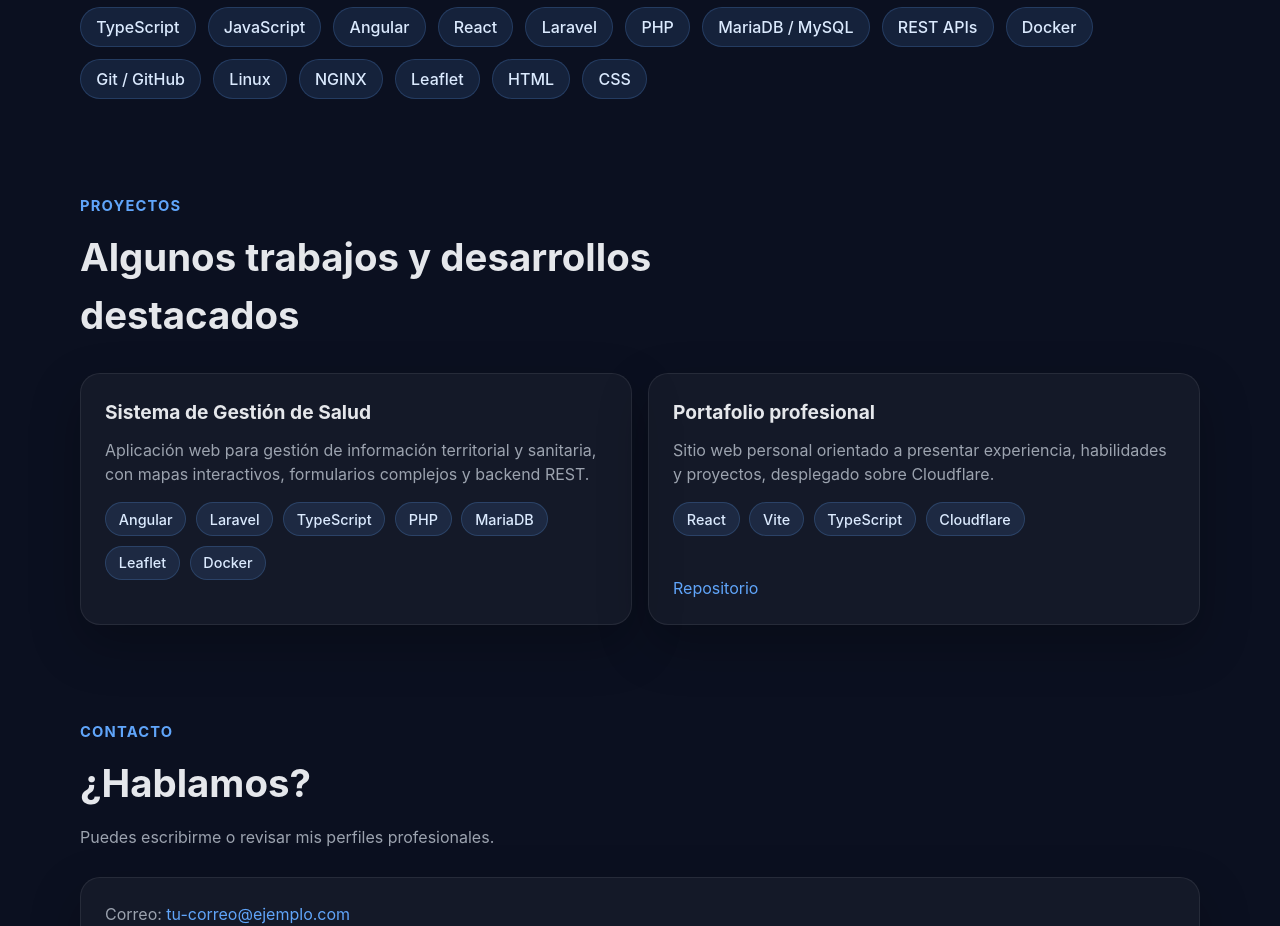
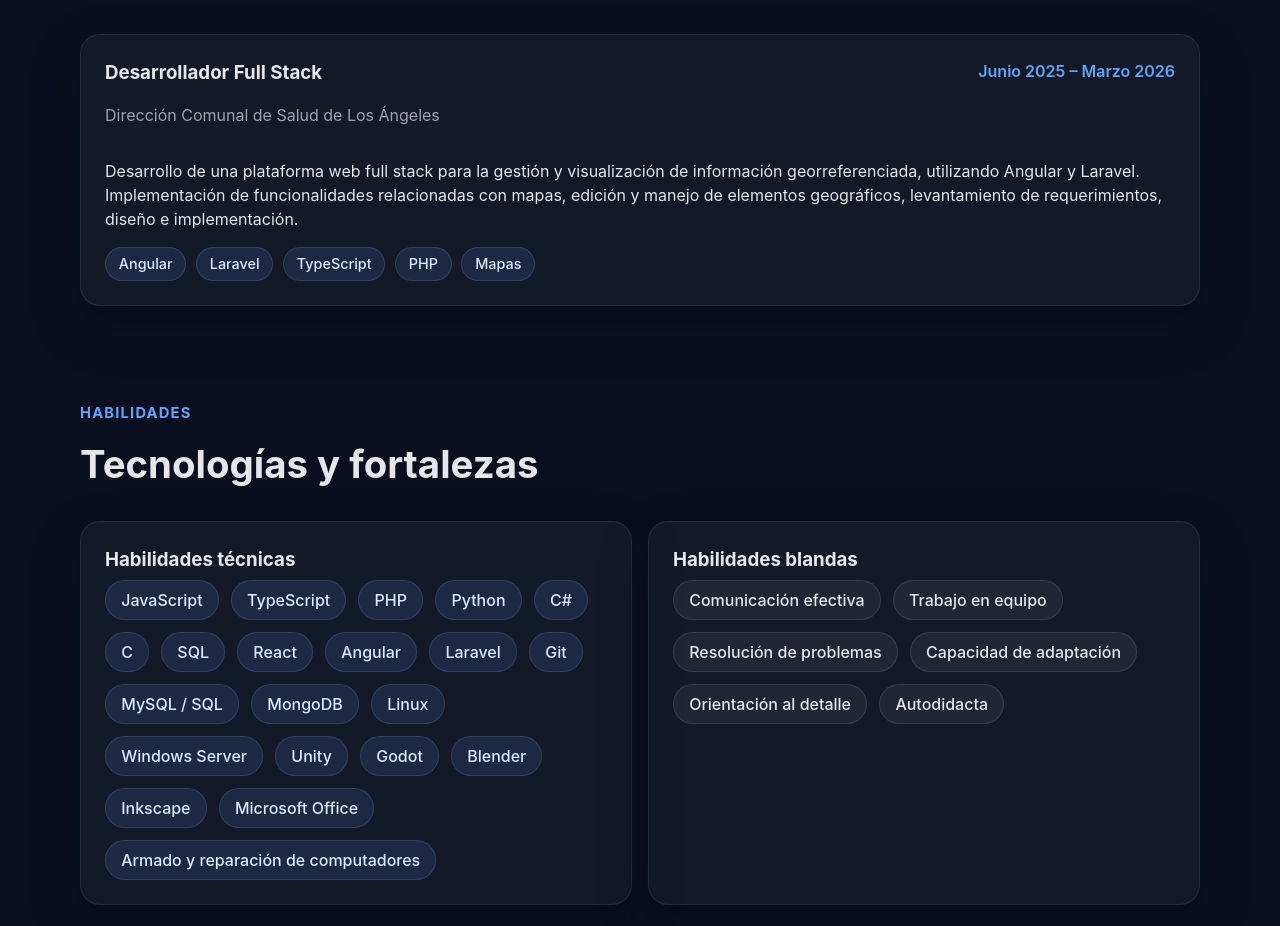
Before and after one commit to rodripgg/portfolio, a React app: page / in a window 1280 px wide. Shown: the part 1166-2092 px from the top of the page. Built offline with nearby package versions, Linux system fonts and the light colour scheme; the HTML template or start-up script is replaced by a standard one.

Commit message:
corrección de la info en base al cv

```diff
--- a/src/App.tsx
+++ b/src/App.tsx
@@ -1,5 +1,7 @@
 import { About } from "./sections/About";
 import { Contact } from "./sections/Contact";
+import { Education } from "./sections/Education";
+import { Experience } from "./sections/Experience";
 import { Footer } from "./sections/Footer";
 import { Hero } from "./sections/Hero";
 import { Projects } from "./sections/Projects";
@@ -18,8 +20,10 @@ function App() {
 
             <nav className="site-nav" aria-label="Navegación principal">
               <a href="#about">Sobre mí</a>
+              <a href="#experience">Experiencia</a>
               <a href="#skills">Skills</a>
               <a href="#projects">Proyectos</a>
+              <a href="#education">Formación</a>
               <a href="#contact">Contacto</a>
             </nav>
           </div>
@@ -29,8 +33,10 @@ function App() {
       <main>
         <Hero />
         <About />
+        <Experience />
         <Skills />
         <Projects />
+        <Education />
         <Contact />
       </main>
 
--- a/src/data/portfolio.ts
+++ b/src/data/portfolio.ts
@@ -1,63 +1,142 @@
 import type { PortfolioData } from "../types/portfolio";
 
 export const portfolioData: PortfolioData = {
-  name: "Rodrigo Parra",
+  name: "Rodrigo Parra Godoy",
   role: "Desarrollador Web Full Stack",
-  location: "Chile",
+  location: "Los Ángeles, Chile",
+  email: "rodrigoparra08@gmail.com",
+  linkedin: "https://linkedin.com/in/rodrigo-parra",
+  github: "https://github.com/rodripgg",
+  cvUrl: "/cv.pdf",
+
   summary:
-    "Ingeniero en informática enfocado en desarrollo web, construcción de interfaces modernas y backend con APIs mantenibles.",
+    "Desarrollador web full stack e ingeniero civil en informática, con experiencia en desarrollo web, servidores y desarrollo de videojuegos en Unity y Godot.",
+
   about: [
-    "Soy desarrollador full stack con foco en aplicaciones web mantenibles, tipadas y orientadas a resolver problemas reales.",
-    "He trabajado principalmente con Angular, Laravel, TypeScript, PHP, MariaDB, Docker y Linux.",
-    "Me interesa construir software claro, útil y técnicamente sólido, cuidando tanto la experiencia de usuario como la estructura interna del proyecto.",
+    "Soy egresado de Ingeniería Civil en Informática y tengo interés en seguir ampliando mis conocimientos y capacidades técnicas.",
+    "He trabajado en desarrollo web full stack, especialmente en aplicaciones orientadas a gestión, visualización de información y construcción de interfaces mantenibles.",
+    "También tengo experiencia complementaria en servidores, desarrollo de videojuegos con Unity y Godot, y proyectos técnicos con foco práctico.",
   ],
-  skills: [
+
+  technicalSkills: [
+    "JavaScript",
     "TypeScript",
-    "JavaScript",
+    "PHP",
+    "Python",
+    "C#",
+    "C",
+    "SQL",
+    "React",
     "Angular",
-    "React",
     "Laravel",
-    "PHP",
-    "MariaDB / MySQL",
-    "REST APIs",
-    "Docker",
-    "Git / GitHub",
+    "Git",
+    "MySQL / SQL",
+    "MongoDB",
     "Linux",
-    "NGINX",
-    "Leaflet",
-    "HTML",
-    "CSS",
+    "Windows Server",
+    "Unity",
+    "Godot",
+    "Blender",
+    "Inkscape",
+    "Microsoft Office",
+    "Armado y reparación de computadores",
   ],
+
+  softSkills: [
+    "Comunicación efectiva",
+    "Trabajo en equipo",
+    "Resolución de problemas",
+    "Capacidad de adaptación",
+    "Orientación al detalle",
+    "Autodidacta",
+  ],
+
   socialLinks: [
     {
       label: "GitHub",
       href: "https://github.com/rodripgg",
     },
-    // Agrega aquí LinkedIn u otras redes cuando las tengas
+    {
+      label: "LinkedIn",
+      href: "https://linkedin.com/in/rodrigo-parra",
+    },
   ],
+
+  experience: [
+    {
+      role: "Desarrollador Full Stack",
+      company: "Dirección Comunal de Salud de Los Ángeles",
+      period: "Junio 2025 – Marzo 2026",
+      description:
+        "Desarrollo de una plataforma web full stack para la gestión y visualización de información georreferenciada, utilizando Angular y Laravel. Implementación de funcionalidades relacionadas con mapas, edición y manejo de elementos geográficos, levantamiento de requerimientos, diseño e implementación.",
+      stack: ["Angular", "Laravel", "TypeScript", "PHP", "Mapas"],
+    },
+  ],
+
   projects: [
     {
-      title: "Sistema de Gestión de Salud",
+      title: "Plataforma de Gestión de Carga Terrestre",
       description:
-        "Aplicación web para gestión de información territorial y sanitaria, con mapas interactivos, formularios complejos y backend REST.",
-      stack: [
-        "Angular",
-        "Laravel",
-        "TypeScript",
-        "PHP",
-        "MariaDB",
-        "Leaflet",
-        "Docker",
-      ],
+        "Proyecto de título orientado a facilitar la logística de empresas y personas naturales mediante una plataforma web desarrollada en React.",
+      stack: ["React"],
+    },
+    {
+      title: "Plataforma de Permisos de Construcción",
+      description:
+        "Proyecto universitario en el que participé en el desarrollo de una plataforma web usando React y JavaScript.",
+      stack: ["React", "JavaScript"],
+    },
+    {
+      title: "Emprendimiento de impresión 3D",
+      description:
+        "Fundé y gestioné un emprendimiento orientado a piezas personalizadas y prototipos, encargándome del modelado 3D, operación y mantención de impresoras, atención a clientes, presupuestos y ventas.",
+      stack: ["Modelado 3D", "Impresión 3D", "Gestión"],
     },
     {
       title: "Portafolio profesional",
       description:
-        "Sitio web personal orientado a presentar experiencia, habilidades y proyectos, desplegado sobre Cloudflare.",
+        "Sitio web personal para presentar experiencia, habilidades y proyectos, desplegado en Cloudflare.",
       stack: ["React", "Vite", "TypeScript", "Cloudflare"],
       repoUrl: "https://github.com/rodripgg/portfolio",
     },
   ],
-  email: "tu-correo@ejemplo.com",
-  cvUrl: "/cv.pdf",
+
+  education: [
+    {
+      institution: "Universidad del Bío-Bío, Chile",
+      degree: "Ingeniería Civil en Informática",
+      period: "Marzo 2019 - Diciembre 2024",
+    },
+    {
+      institution: "Liceo Bicentenario, Los Ángeles, Chile",
+      degree: "Educación Secundaria",
+      period: "Marzo 2015 - Diciembre 2018",
+    },
+  ],
+
+  internships: [
+    {
+      institution: "Universidad del Bío-Bío",
+      period: "Julio 2022 - Diciembre 2022",
+      description:
+        "Creé un curso básico de Unity para estudiantes de informática como parte de una plataforma educativa destinada a alumnos practicantes.",
+    },
+    {
+      institution: "Neuron Tech",
+      period: "Agosto 2024 - Octubre 2024",
+      description:
+        "Realicé trabajo frontend en React para la empresa Neuron Tech de Concepción.",
+    },
+  ],
+
+  languages: [
+    {
+      name: "Español",
+      level: "Nativo",
+    },
+    {
+      name: "Inglés",
+      level: "Intermedio",
+    },
+  ],
 };
--- a/src/index.css
+++ b/src/index.css
@@ -329,3 +329,83 @@ textarea {
     grid-template-columns: 1fr;
   }
 }
+
+.skills-layout,
+.info-grid {
+  display: grid;
+  grid-template-columns: repeat(2, minmax(0, 1fr));
+  gap: 1rem;
+}
+
+.info-grid {
+  grid-template-columns: repeat(3, minmax(0, 1fr));
+}
+
+.timeline {
+  display: grid;
+  gap: 1rem;
+}
+
+.timeline-card {
+  padding: 1.5rem;
+  background: var(--surface);
+  border: 1px solid var(--surface-border);
+  border-radius: var(--radius);
+  box-shadow: var(--shadow);
+}
+
+.timeline-card__header {
+  display: flex;
+  justify-content: space-between;
+  gap: 1rem;
+  align-items: flex-start;
+  margin-bottom: 1rem;
+}
+
+.timeline-card__header h3,
+.content-card h3 {
+  margin: 0 0 0.35rem;
+}
+
+.timeline-card__company,
+.stack-list__item span,
+.stack-list__item small {
+  color: var(--text-soft);
+}
+
+.timeline-card__period {
+  color: var(--primary);
+  font-weight: 600;
+  white-space: nowrap;
+}
+
+.stack-list {
+  display: grid;
+  gap: 1rem;
+}
+
+.stack-list__item p {
+  margin: 0.5rem 0 0;
+  color: var(--text-soft);
+}
+
+.tag--soft {
+  background: rgba(255, 255, 255, 0.06);
+  border-color: rgba(255, 255, 255, 0.1);
+  color: var(--text);
+}
+
+@media (max-width: 900px) {
+  .skills-layout,
+  .info-grid {
+    grid-template-columns: 1fr;
+  }
+
+  .timeline-card__header {
+    flex-direction: column;
+  }
+
+  .timeline-card__period {
+    white-space: normal;
+  }
+}
--- a/src/sections/About.tsx
+++ b/src/sections/About.tsx
@@ -8,7 +8,8 @@ export function About() {
       <Container>
         <SectionTitle
           eyebrow="Sobre mí"
-          title="Desarrollo software web con foco en estructura, mantenibilidad y claridad"
+          title="Perfil profesional"
+          subtitle={portfolioData.summary}
         />
 
         <div className="content-card">
--- a/src/sections/Contact.tsx
+++ b/src/sections/Contact.tsx
@@ -8,8 +8,8 @@ export function Contact() {
       <Container>
         <SectionTitle
           eyebrow="Contacto"
-          title="¿Hablamos?"
-          subtitle="Puedes escribirme o revisar mis perfiles profesionales."
+          title="Información de contacto"
+          subtitle="Puedes escribirme por correo o revisar mis perfiles."
         />
 
         <div className="content-card">
--- /dev/null
+++ b/src/sections/Education.tsx
@@ -0,0 +1,62 @@
+import { Container } from "../components/Container";
+import { SectionTitle } from "../components/SectionTitle";
+import { portfolioData } from "../data/portfolio";
+
+export function Education() {
+  return (
+    <section id="education" className="section">
+      <Container>
+        <SectionTitle
+          eyebrow="Formación"
+          title="Educación, prácticas e idiomas"
+        />
+
+        <div className="info-grid">
+          <div className="content-card">
+            <h3>Educación</h3>
+            <div className="stack-list">
+              {portfolioData.education.map((item) => (
+                <div
+                  key={`${item.institution}-${item.period}`}
+                  className="stack-list__item"
+                >
+                  <strong>{item.degree}</strong>
+                  <span>{item.institution}</span>
+                  <small>{item.period}</small>
+                </div>
+              ))}
+            </div>
+          </div>
+
+          <div className="content-card">
+            <h3>Prácticas</h3>
+            <div className="stack-list">
+              {portfolioData.internships.map((item) => (
+                <div
+                  key={`${item.institution}-${item.period}`}
+                  className="stack-list__item"
+                >
+                  <strong>{item.institution}</strong>
+                  <small>{item.period}</small>
+                  <p>{item.description}</p>
+                </div>
+              ))}
+            </div>
+          </div>
+
+          <div className="content-card">
+            <h3>Idiomas</h3>
+            <div className="stack-list">
+              {portfolioData.languages.map((item) => (
+                <div key={item.name} className="stack-list__item">
+                  <strong>{item.name}</strong>
+                  <span>{item.level}</span>
+                </div>
+              ))}
+            </div>
+          </div>
+        </div>
+      </Container>
+    </section>
+  );
+}
--- /dev/null
+++ b/src/sections/Experience.tsx
@@ -0,0 +1,45 @@
+import { Container } from "../components/Container";
+import { SectionTitle } from "../components/SectionTitle";
+import { portfolioData } from "../data/portfolio";
+
+export function Experience() {
+  return (
+    <section id="experience" className="section">
+      <Container>
+        <SectionTitle eyebrow="Experiencia" title="Experiencia profesional" />
+
+        <div className="timeline">
+          {portfolioData.experience.map((item) => (
+            <article
+              key={`${item.company}-${item.period}`}
+              className="timeline-card"
+            >
+              <div className="timeline-card__header">
+                <div>
+                  <h3>{item.role}</h3>
+                  <p className="timeline-card__company">{item.company}</p>
+                </div>
+                <span className="timeline-card__period">{item.period}</span>
+              </div>
+
+              <p>{item.description}</p>
+
+              {item.stack?.length ? (
+                <div className="project-card__stack">
+                  {item.stack.map((stackItem) => (
+                    <span
+                      key={`${item.company}-${stackItem}`}
+                      className="tag tag--small"
+                    >
+                      {stackItem}
+                    </span>
+                  ))}
+                </div>
+              ) : null}
+            </article>
+          ))}
+        </div>
+      </Container>
+    </section>
+  );
+}
--- a/src/sections/Projects.tsx
+++ b/src/sections/Projects.tsx
@@ -6,10 +6,7 @@ export function Projects() {
   return (
     <section id="projects" className="section">
       <Container>
-        <SectionTitle
-          eyebrow="Proyectos"
-          title="Algunos trabajos y desarrollos destacados"
-        />
+        <SectionTitle eyebrow="Proyectos" title="Proyectos y emprendimientos" />
 
         <div className="projects-grid">
           {portfolioData.projects.map((project) => (
--- a/src/sections/Skills.tsx
+++ b/src/sections/Skills.tsx
@@ -6,17 +6,30 @@ export function Skills() {
   return (
     <section id="skills" className="section">
       <Container>
-        <SectionTitle
-          eyebrow="Habilidades"
-          title="Tecnologías con las que trabajo"
-        />
+        <SectionTitle eyebrow="Habilidades" title="Tecnologías y fortalezas" />
 
-        <div className="skills-grid">
-          {portfolioData.skills.map((skill) => (
-            <span key={skill} className="tag">
-              {skill}
-            </span>
-          ))}
+        <div className="skills-layout">
+          <div className="content-card">
+            <h3>Habilidades técnicas</h3>
+            <div className="skills-grid">
+              {portfolioData.technicalSkills.map((skill) => (
+                <span key={skill} className="tag">
+                  {skill}
+                </span>
+              ))}
+            </div>
+          </div>
+
+          <div className="content-card">
+            <h3>Habilidades blandas</h3>
+            <div className="skills-grid">
+              {portfolioData.softSkills.map((skill) => (
+                <span key={skill} className="tag tag--soft">
+                  {skill}
+                </span>
+              ))}
+            </div>
+          </div>
         </div>
       </Container>
     </section>
```
Also changed, not shown: src/types/portfolio.ts (+36 -3 lines), 1 other file (tests, documents, lock files or other folders).
